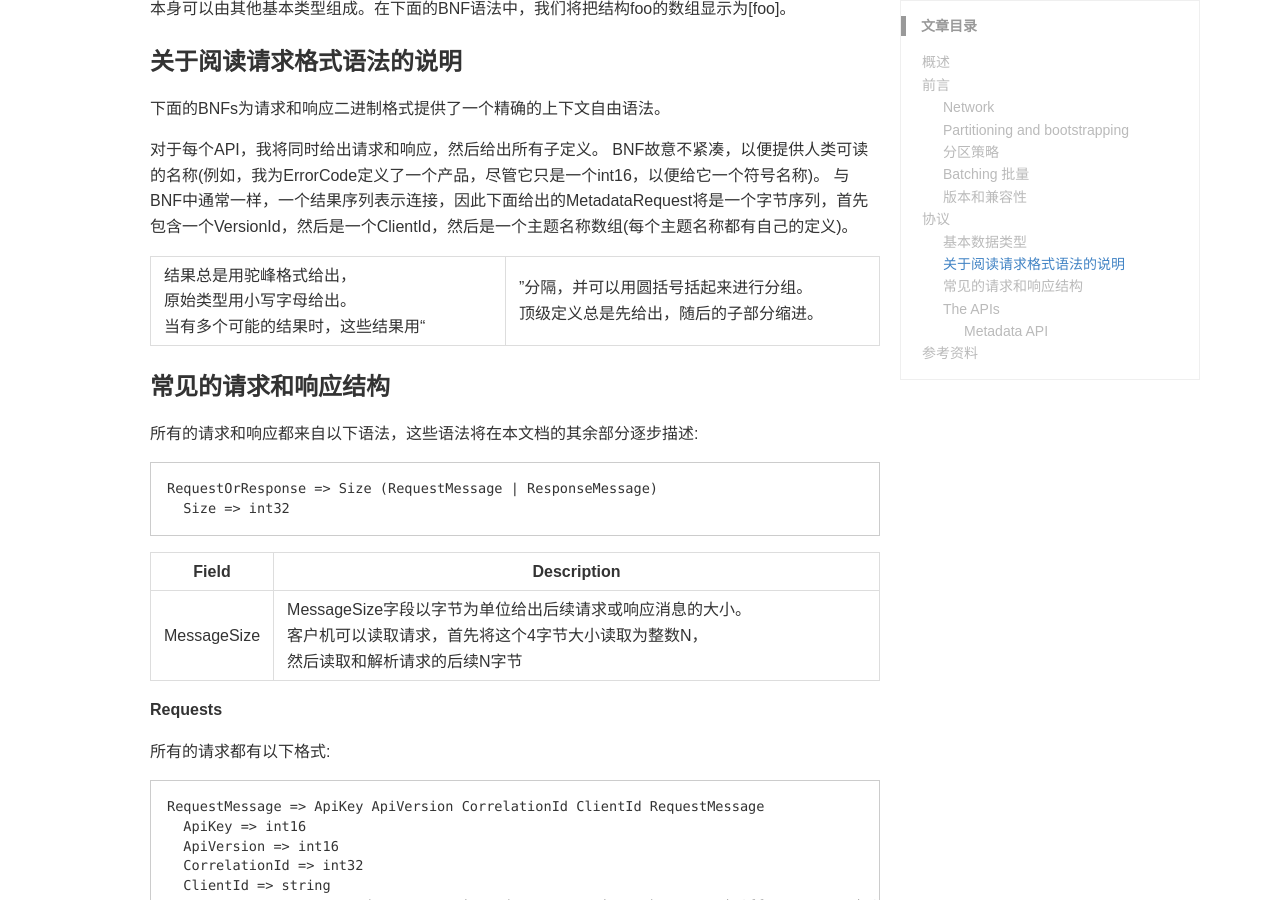
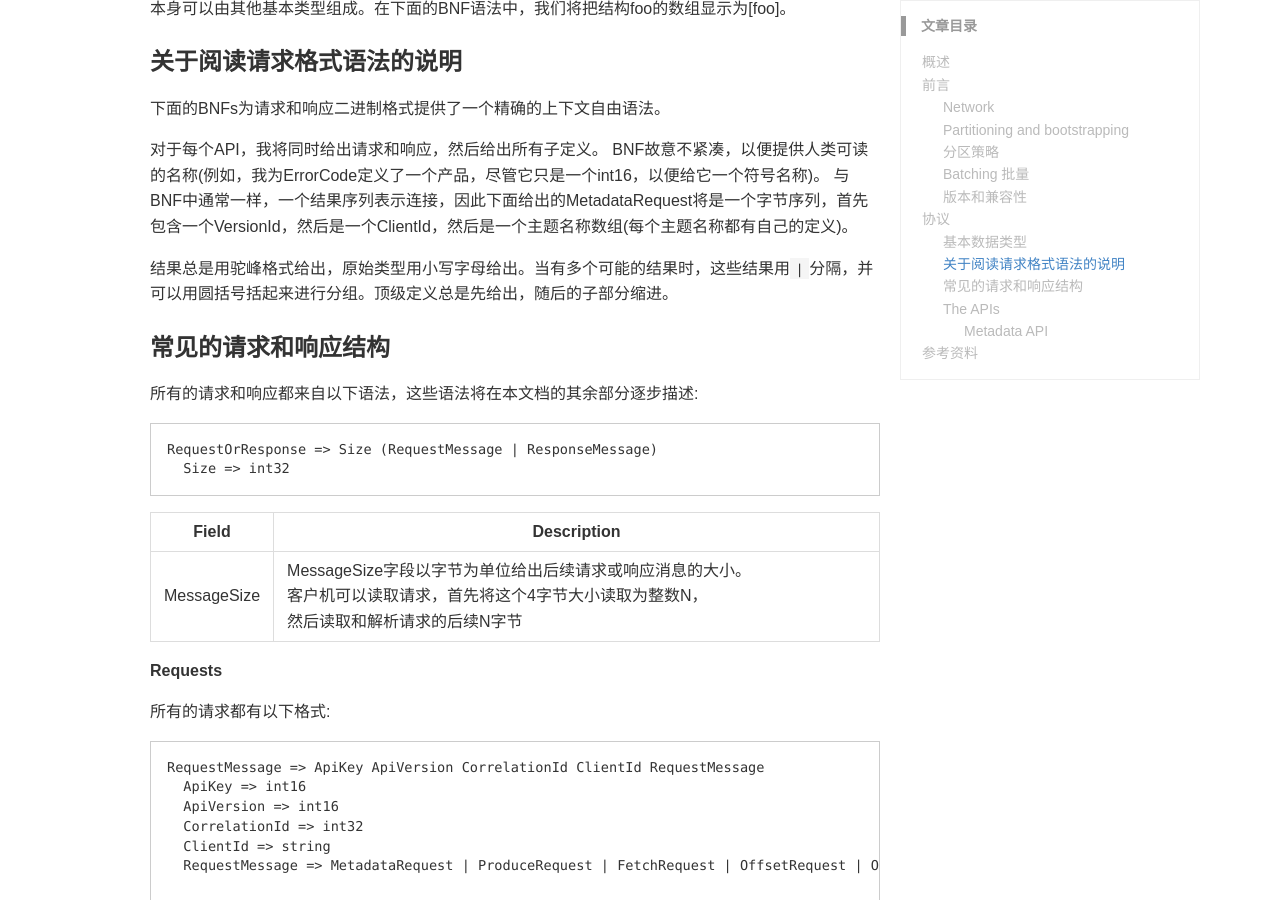
Before and after one commit to zhuxinlong/zhuxinlong.github.io, a Jekyll site: the page built from _posts/2020-09-01-kafka-protocol.md, in a window 1280 px wide and 900 px high, scrolled down 3640 px. Built offline with Jekyll 4.4.1, drawn with Linux system fonts in a browser that asks for light colours; some web fonts are replaced; comment, search, counter and statistics services are not loaded; a style sheet for code colours, icons or effects is not loaded; some of the changed text lies outside the part shown.

```diff
--- a/_posts/2020-09-01-kafka-protocol.md
+++ b/_posts/2020-09-01-kafka-protocol.md
@@ -121,7 +121,7 @@ __Arrays__
 BNF故意不紧凑，以便提供人类可读的名称(例如，我为ErrorCode定义了一个产品，尽管它只是一个int16，以便给它一个符号名称)。
 与BNF中通常一样，一个结果序列表示连接，因此下面给出的MetadataRequest将是一个字节序列，首先包含一个VersionId，然后是一个ClientId，然后是一个主题名称数组(每个主题名称都有自己的定义)。
 
-结果总是用驼峰格式给出，原始类型用小写字母给出。当有多个可能的结果时，这些结果用“|”分隔，并可以用圆括号括起来进行分组。顶级定义总是先给出，随后的子部分缩进。
+结果总是用驼峰格式给出，原始类型用小写字母给出。当有多个可能的结果时，这些结果用`|`分隔，并可以用圆括号括起来进行分组。顶级定义总是先给出，随后的子部分缩进。
 
 
 ### 常见的请求和响应结构
```
